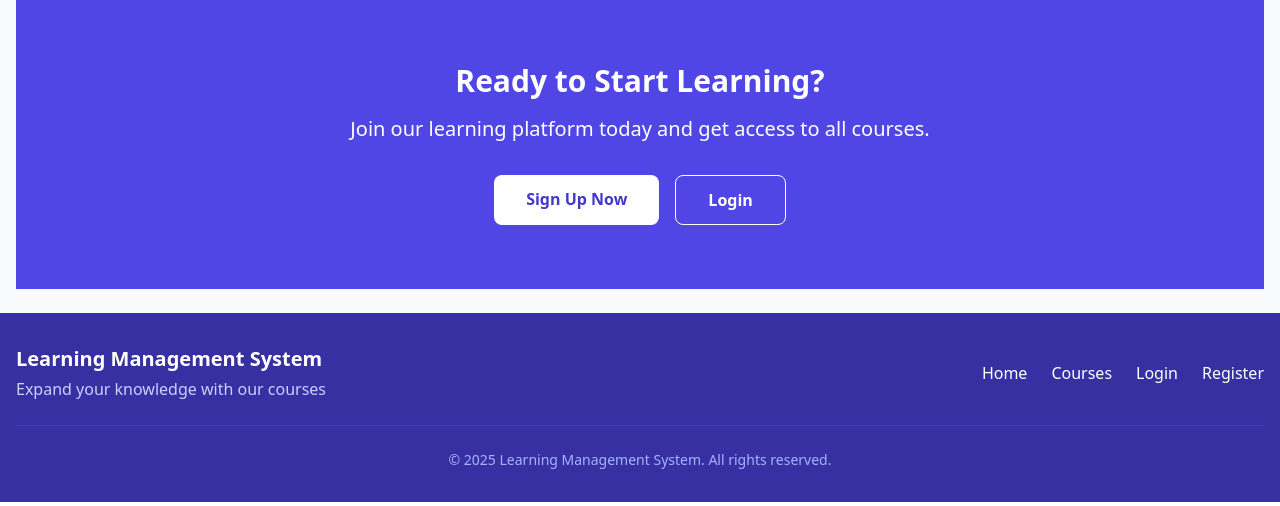
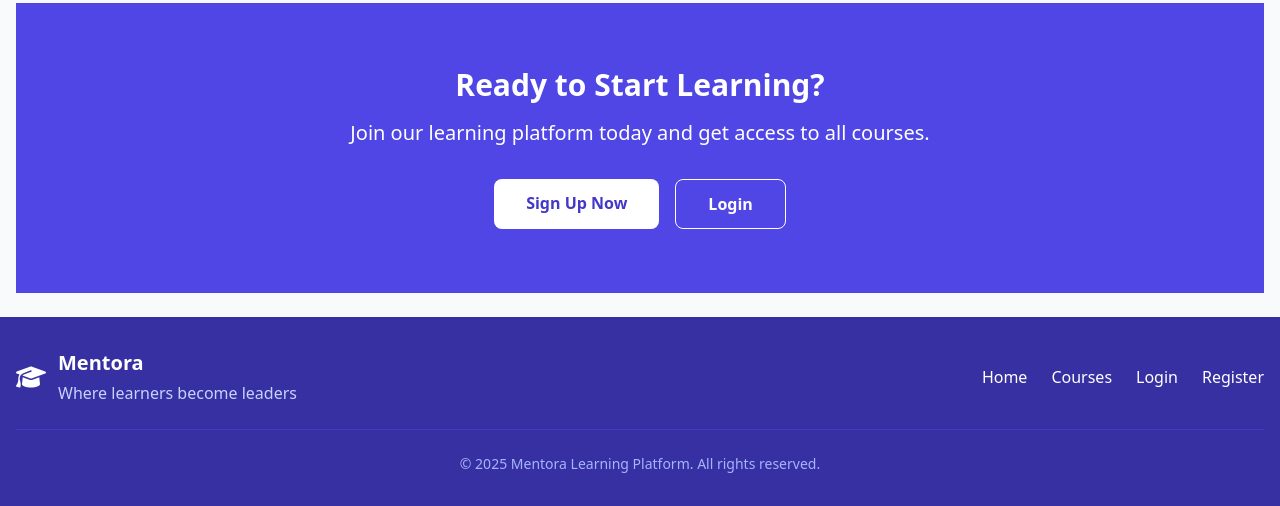
Before and after one commit to farhan-shafi/lms-new, a CodeIgniter app: page /lms-new/index.php/home/index in a window 1280 px wide. Shown: the part 1129-1635 px from the top of the page. Run offline with CodeIgniter, Linux system fonts and the light colour scheme; data that the repository does not hold is empty; some libraries are stand-ins or nearby versions.

Commit message:
update logo

```diff
--- a/application/views/templates/footer.php
+++ b/application/views/templates/footer.php
@@ -4,9 +4,14 @@
     <footer class="bg-indigo-800 text-white py-8 mt-auto">
         <div class="container mx-auto px-4">
             <div class="flex flex-col md:flex-row justify-between items-center">
-                <div class="mb-4 md:mb-0">
-                    <h2 class="text-xl font-bold">Learning Management System</h2>
-                    <p class="text-indigo-200 mt-1">Expand your knowledge with our courses</p>
+                <div class="mb-4 md:mb-0 flex items-center">
+                    <svg xmlns="http://www.w3.org/2000/svg" width="30" height="24" viewBox="0 0 640 512" class="mr-3">
+                        <path fill="currentColor" d="M320 32c-8.1 0-16.1 1.4-23.7 4.1L15.8 137.4C6.3 140.9 0 149.9 0 160s6.3 19.1 15.8 22.6l57.9 20.9C57.3 229.3 48 259.8 48 291.9V320c0 28.4-10.8 57.7-22.3 80.8c-6.5 13-13.9 25.8-22.5 37.6c-3.2 4.3-4.1 9.9-2.3 15s6 8.9 11.2 10.2l64 16c4.2 1.1 8.7.3 12.4-2s6.3-6.1 7.1-10.4c8.6-42.8 4.3-81.2-2.1-108.7c-3.2-14.2-7.5-28.7-13.5-42v-24.6c0-30.2 10.2-58.7 27.9-81.5c12.9-15.5 29.6-28 49.2-35.7l157-61.7c8.2-3.2 17.5.8 20.7 9s-.8 17.5-9 20.7l-157 61.7c-12.4 4.9-23.3 12.4-32.2 21.6l159.6 57.6c7.6 2.7 15.6 4.1 23.7 4.1s16.1-1.4 23.7-4.1l280.6-101c9.5-3.4 15.8-12.5 15.8-22.6s-6.3-19.1-15.8-22.6L343.7 36.1c-7.6-2.7-15.6-4.1-23.7-4.1M128 408c0 35.3 86 72 192 72s192-36.7 192-72l-15.3-145.4L354.5 314c-11.1 4-22.8 6-34.5 6s-23.5-2-34.5-6l-142.2-51.4z"/>
+                    </svg>
+                    <div>
+                        <h2 class="text-xl font-bold">Mentora</h2>
+                        <p class="text-indigo-200 mt-1">Where learners become leaders</p>
+                    </div>
                 </div>
                 <div class="flex flex-col md:flex-row space-y-4 md:space-y-0 md:space-x-6">
                     <a href="<?= base_url() ?>" class="hover:text-indigo-200">Home</a>
@@ -18,7 +23,7 @@
                 </div>
             </div>
             <div class="border-t border-indigo-700 mt-6 pt-6 text-center text-indigo-300 text-sm">
-                &copy; <?= date('Y') ?> Learning Management System. All rights reserved.
+                &copy; <?= date('Y') ?> Mentora Learning Platform. All rights reserved.
             </div>
         </div>
     </footer>
--- a/application/views/templates/header.php
+++ b/application/views/templates/header.php
@@ -3,7 +3,7 @@
 <head>
     <meta charset="UTF-8">
     <meta name="viewport" content="width=device-width, initial-scale=1.0">
-    <title><?= isset($title) ? $title : 'Learning Management System' ?></title>
+    <title><?= isset($title) ? $title : 'Mentora - Where learners become leaders' ?></title>
     <!-- Tailwind CSS via CDN -->
     <script src="https://cdn.tailwindcss.com"></script>
     <!-- Custom Styles -->
@@ -17,7 +17,15 @@
         <div class="container mx-auto px-4 py-3">
             <div class="flex justify-between items-center">
                 <!-- Logo -->
-                <a href="<?= base_url() ?>" class="text-xl font-bold">LMS</a>
+                <a href="<?= base_url() ?>" class="flex items-center">
+                    <svg xmlns="http://www.w3.org/2000/svg" width="30" height="24" viewBox="0 0 640 512" class="mr-2">
+                        <path fill="currentColor" d="M320 32c-8.1 0-16.1 1.4-23.7 4.1L15.8 137.4C6.3 140.9 0 149.9 0 160s6.3 19.1 15.8 22.6l57.9 20.9C57.3 229.3 48 259.8 48 291.9V320c0 28.4-10.8 57.7-22.3 80.8c-6.5 13-13.9 25.8-22.5 37.6c-3.2 4.3-4.1 9.9-2.3 15s6 8.9 11.2 10.2l64 16c4.2 1.1 8.7.3 12.4-2s6.3-6.1 7.1-10.4c8.6-42.8 4.3-81.2-2.1-108.7c-3.2-14.2-7.5-28.7-13.5-42v-24.6c0-30.2 10.2-58.7 27.9-81.5c12.9-15.5 29.6-28 49.2-35.7l157-61.7c8.2-3.2 17.5.8 20.7 9s-.8 17.5-9 20.7l-157 61.7c-12.4 4.9-23.3 12.4-32.2 21.6l159.6 57.6c7.6 2.7 15.6 4.1 23.7 4.1s16.1-1.4 23.7-4.1l280.6-101c9.5-3.4 15.8-12.5 15.8-22.6s-6.3-19.1-15.8-22.6L343.7 36.1c-7.6-2.7-15.6-4.1-23.7-4.1M128 408c0 35.3 86 72 192 72s192-36.7 192-72l-15.3-145.4L354.5 314c-11.1 4-22.8 6-34.5 6s-23.5-2-34.5-6l-142.2-51.4z"/>
+                    </svg>
+                    <div>
+                        <div class="text-xl font-bold">Mentora</div>
+                        <div class="text-xs text-indigo-200">Where learners become leaders</div>
+                    </div>
+                </a>
 
                 <!-- Main Navigation -->
                 <div class="hidden md:flex space-x-6">
```
